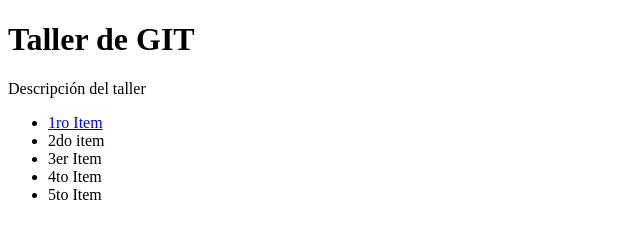
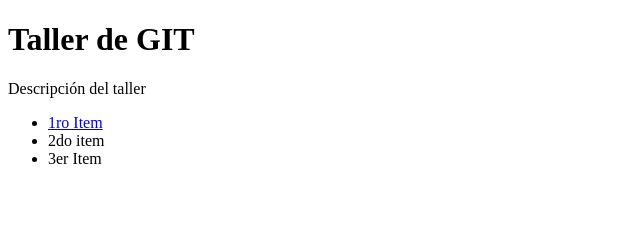
Before and after one commit to isrortega/tallergit, a plain HTML site: page index.html in a window 1280 px wide. Shown: the whole page, without its empty margins (0-640 px from the left). Drawn offline with Linux system fonts and the light colour scheme.

Commit message:
Elimiados los items no válidos

```diff
--- a/index.html
+++ b/index.html
@@ -15,8 +15,6 @@
         </li>
         <li>2do item</l>
         <li>3er Item</li>
-        <li>4to Item</li>
-        <li>5to Item</li>
     </ul>
 </body>
 </html>
```
